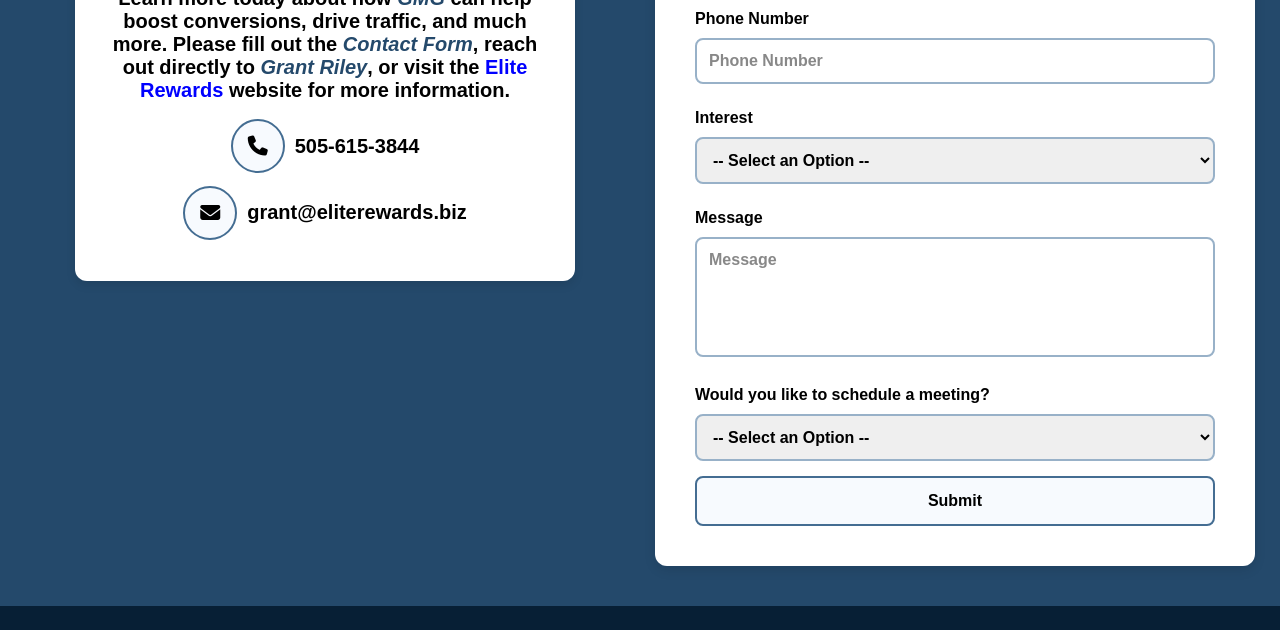
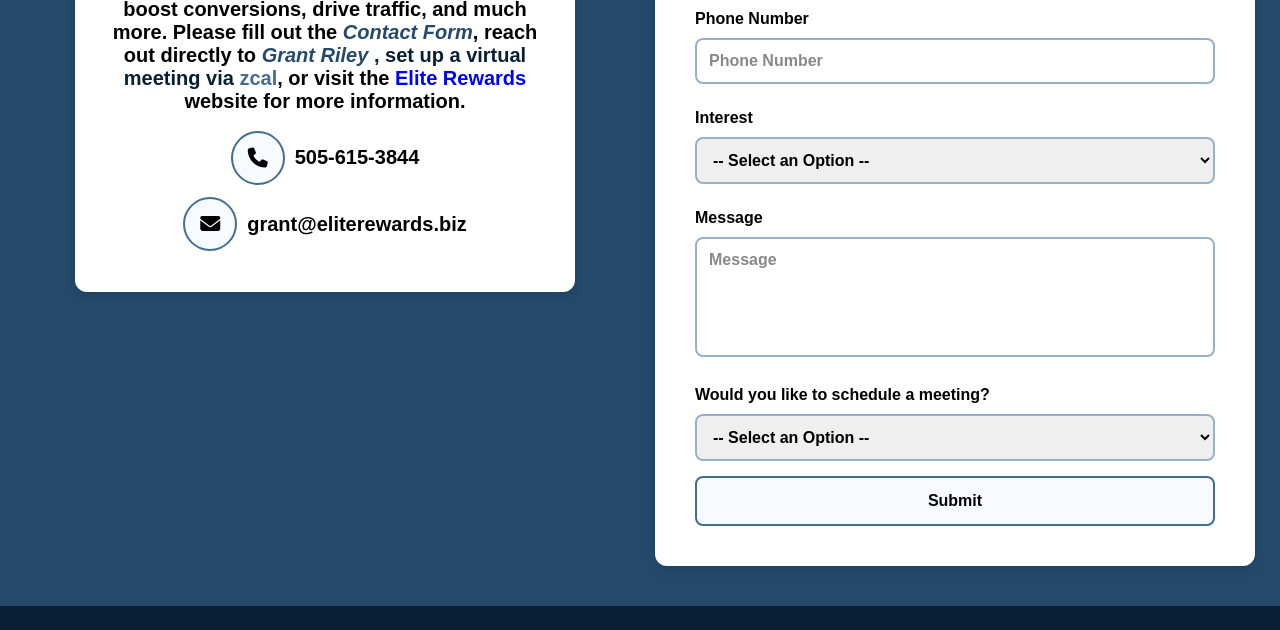
Before and after one commit to gorillamg/gorillamg.github.io, a plain HTML site: page contactus.html in a window 1280 px wide. Shown: the part 1001-1631 px from the top of the page. Drawn offline with nearby package versions, Linux system fonts and the light colour scheme.

Commit message:
Update contactus.html

```diff
--- a/contactus.html
+++ b/contactus.html
@@ -86,7 +86,10 @@
     <div class="floating-box">
       <h1>Contact Us</h1>
       <h2 class="contact-description">
-        Learn more today about how <span style="color: #24496b; font-style: italic; font-weight: bold;">GMG</span> can help boost conversions, drive traffic, and much more. Please fill out the <span style="color: #24496b; font-style: italic; font-weight: bold;">Contact Form</span>, reach out directly to <span style="color: #24496b; font-style: italic; font-weight: bold;">Grant Riley</span>, or visit the <a href="https://eliterewards.biz/" class="elite-link" target="_blank">Elite Rewards</a> website for more information.
+        Learn more today about how <span style="color: #24496b; font-style: italic; font-weight: bold;">GMG</span> can help boost conversions, drive traffic, and much more. Please fill out the <span style="color: #24496b; font-style: italic; font-weight: bold;">Contact Form</span>, reach out directly to <span style="color: #24496b; font-style: italic; font-weight: bold;">Grant Riley</span>
+	 <span style="color: #071f35;">, set up a virtual meeting via </span><a href="https://zcal.co/gorillamg-grantriley" target="_blank" style="color: #446d92; text-decoration: none;"
+         onmouseover="this.style.textDecoration='underline'; this.style.textDecorationColor='#24496b'; this.style.textDecorationThickness='3px';"
+         onmouseout="this.style.textDecoration='none';">zcal</a>, or visit the <a href="https://eliterewards.biz/contact-information/" class="elite-link" target="_blank">Elite Rewards</a> website for more information.
       </h2>
       <div class="contact-line">
         <a href="tel:5056153844" class="icon-circle"><i class="fas fa-phone"></i></a>
```
